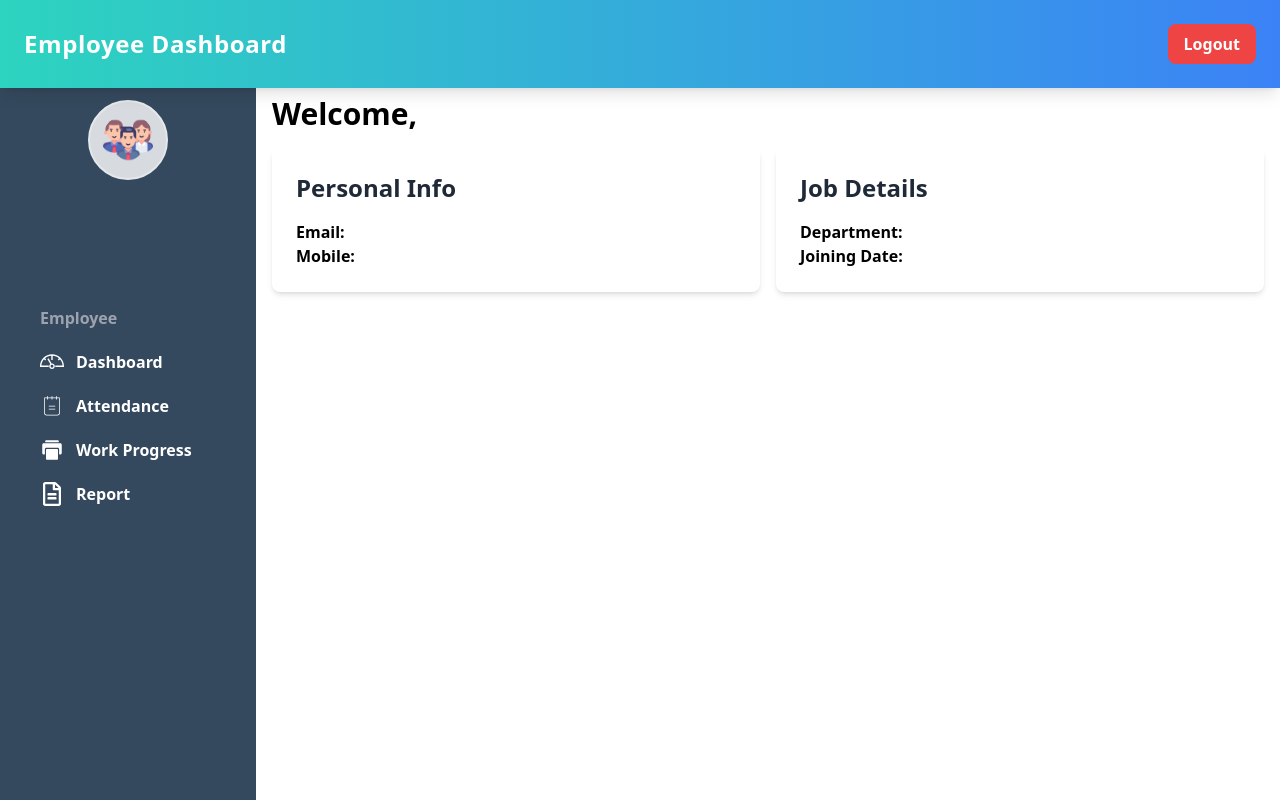
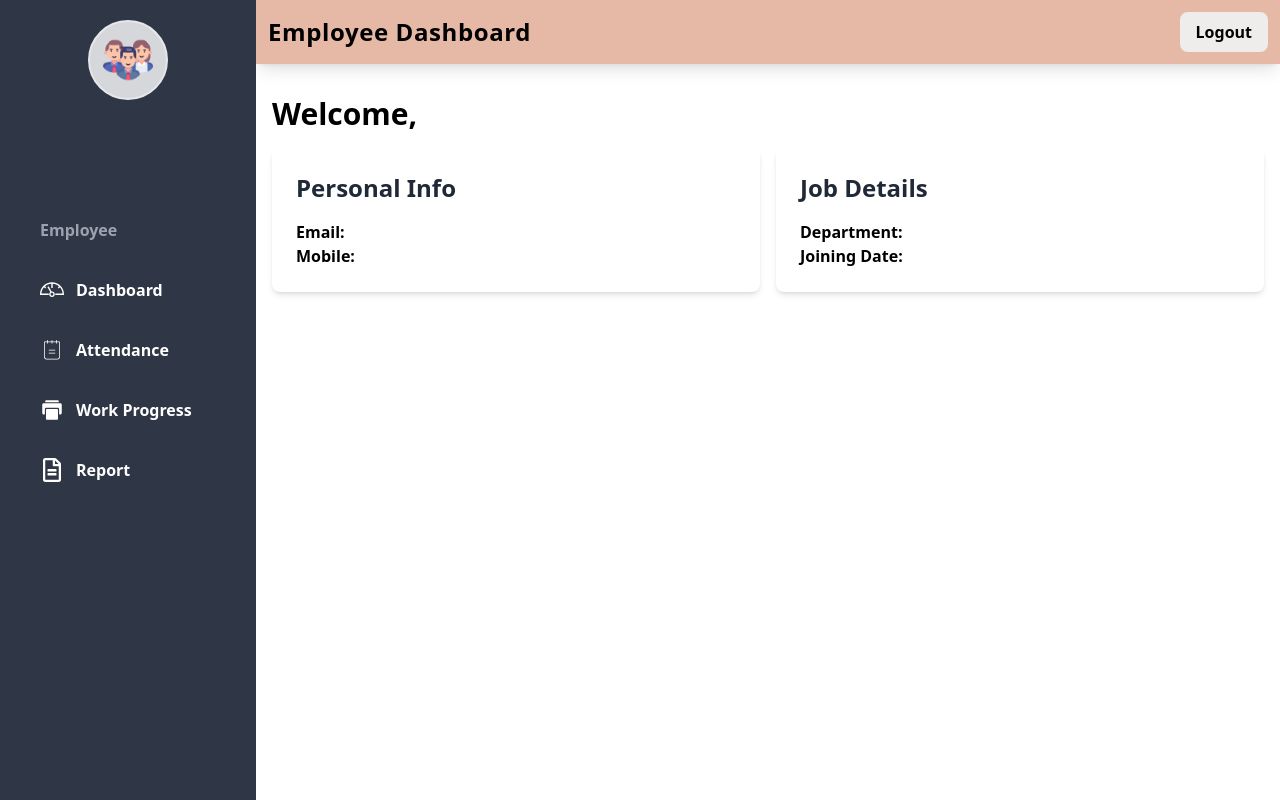
Before and after one commit to Vimala2020/employee-activity-tracker, a React (Create React App) app in the folder frontend/: page /employee in a window 1280 px wide. Built offline with nearby package versions, Linux system fonts and the light colour scheme.

Commit message:
updated employee section

```diff
--- a/frontend/src/components/Auth/Logout.jsx
+++ b/frontend/src/components/Auth/Logout.jsx
@@ -20,7 +20,7 @@ const Logout = () => {
   return (
     <button
       onClick={handleLogout}
-      className="bg-red-500 hover:bg-red-600 text-white font-semibold py-2 px-4 rounded-lg transition duration-300"
+      className="bg-[#EEEDEB]  font-semibold py-2 px-4 rounded-lg transition duration-300"
     >
       Logout
     </button>
--- a/frontend/src/components/Employee/EmployeeDashboard.jsx
+++ b/frontend/src/components/Employee/EmployeeDashboard.jsx
@@ -56,9 +56,9 @@ const EmployeeDashboard = () => {
   return (
     <div className="flex h-screen overflow-hidden">
       <Header user={user} toggleSidebar={toggleSidebar} onLogout={Logout} />
-      <div className="flex flex-1 mt-20">
+      <div className="flex flex-1">
         <Sidebar isOpen={isSidebarOpen} toggleSidebar={toggleSidebar} />
-        <main className="flex-1 overflow-y-auto p-4">
+        <main className="flex-1 overflow-y-auto p-4 mt-20">
           <h1 className="text-3xl font-bold mb-4">Welcome, {user.name}</h1>
           <div className="flex flex-col lg:flex-row gap-4">
             <div className="bg-white p-6 rounded-lg shadow-md w-full lg:w-1/2">
--- a/frontend/src/components/Employee/Header.jsx
+++ b/frontend/src/components/Employee/Header.jsx
@@ -5,7 +5,7 @@ import Logout from '../Auth/Logout';
 
 const Header = ({ user, toggleSidebar }) => {
   return (
-    <header className="fixed top-0 left-0 right-0 bg-gradient-to-r from-teal-400 to-blue-500 text-white p-6 shadow-lg z-20">
+    <header className="fixed top-0 w-full md:w-[75%] lg:w-[80%] right-0 bg-[#E6B9A6] p-3 shadow-lg ">
       <div className="container mx-auto flex justify-between items-center">
       <MdMenu size={24} className="cursor-pointer md:hidden" onClick={toggleSidebar} />
         <h1 className="text-2xl font-bold tracking-wide">Employee Dashboard</h1>
--- a/frontend/src/components/Employee/Sidebar.jsx
+++ b/frontend/src/components/Employee/Sidebar.jsx
@@ -15,13 +15,13 @@ const Sidebar = ({ isOpen, toggleSidebar }) => {
   };
 
   return (
-    <div className={`fixed top-0 left-0 h-full w-64 bg-[#35495e] transform ${isOpen ? 'translate-x-0' : '-translate-x-full'} transition-transform duration-300 ease-in-out md:relative md:translate-x-0 md:w-1/4 lg:w-1/5 z-10`}>
+    <div className={`fixed top-0 left-0 h-full w-64 bg-[#2F3645] transform ${isOpen ? 'translate-x-0' : '-translate-x-full'} transition-transform duration-300 ease-in-out md:relative md:translate-x-0 md:w-1/4 lg:w-1/5 z-10`}>
       <div className="relative">
         <img src={user} alt="admin" className="mx-auto mt-5 w-20 border-2 p-3 bg-white bg-opacity-80 rounded-full" />
         <MdOutlineClose size={24} className="absolute top-2 right-2 text-white cursor-pointer md:hidden" onClick={toggleSidebar} />
       </div>
       <div className="flex flex-col justify-evenly mx-10 h-[60%]">
-        <div className="mt-5">
+        <div className="mt-5 flex justify-between flex-col gap-4">
           <h2 className="text-gray-400 text-base font-semibold">Employee</h2>
           <div className="flex gap-3 items-center text-white mt-5">
             <TfiDashboard size={24} />
```
